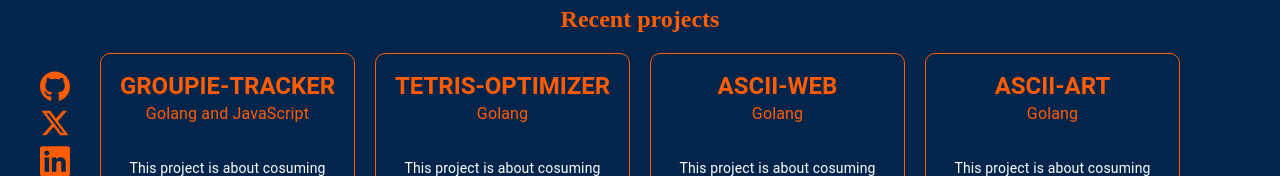
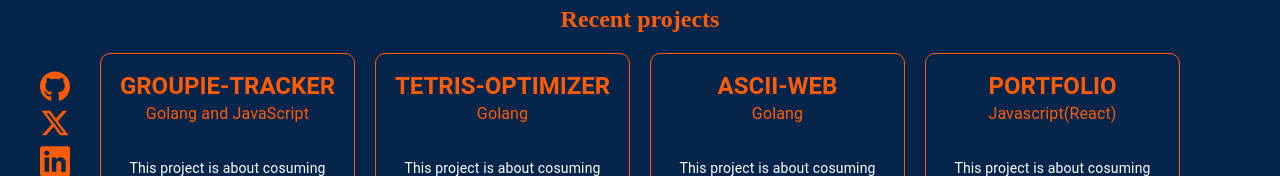
Before and after one commit to akothouma/portfoilio2, a React (Create React App) app: page /experience in a window 1280 px wide. Shown: the part 329-505 px from the top of the page. Built offline with nearby package versions, Linux system fonts and the light colour scheme.

Commit message:
Refactor:addind all fields of data.json

```diff
--- a/src/Data.js
+++ b/src/Data.js
@@ -26,9 +26,10 @@ export const data=[
 },
 {
 "id":4,
-"title":" ASCII-ART",
-"languages":["Golang"],
+"title":" PORTFOLIO",
+"languages":["Javascript(React)"],
 "synopsis":"This project is about cosuming stored data through API's and displaying it on a webPage",
+"url":"https://github.com/akothouma/portfoilio2.git",
 "description": "Lorem Ipsum is simply dummy text of the printing and typesetting industry. Lorem Ipsum has been the industry's standard dummy text ever since the 1500s when an unknown printer took a galley of type and scrambled it to make a type specimen book. It has survived not only five centuries but also the leap into electronic typesetting, remaining essentially unchanged. It was popularised in the 1960s with the release of Letraset sheets containing Lorem Ipsum passages."
 }
 
```
